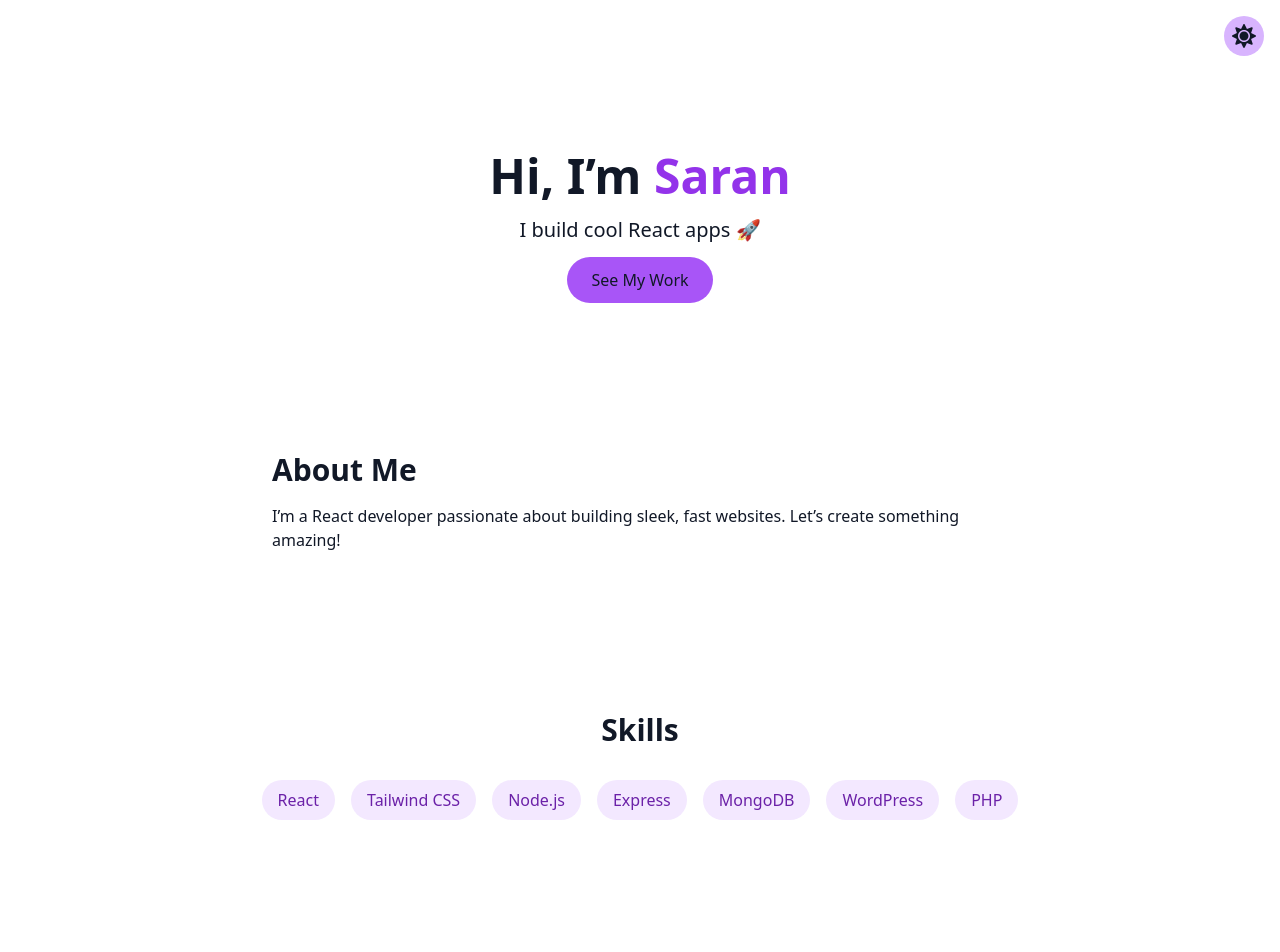
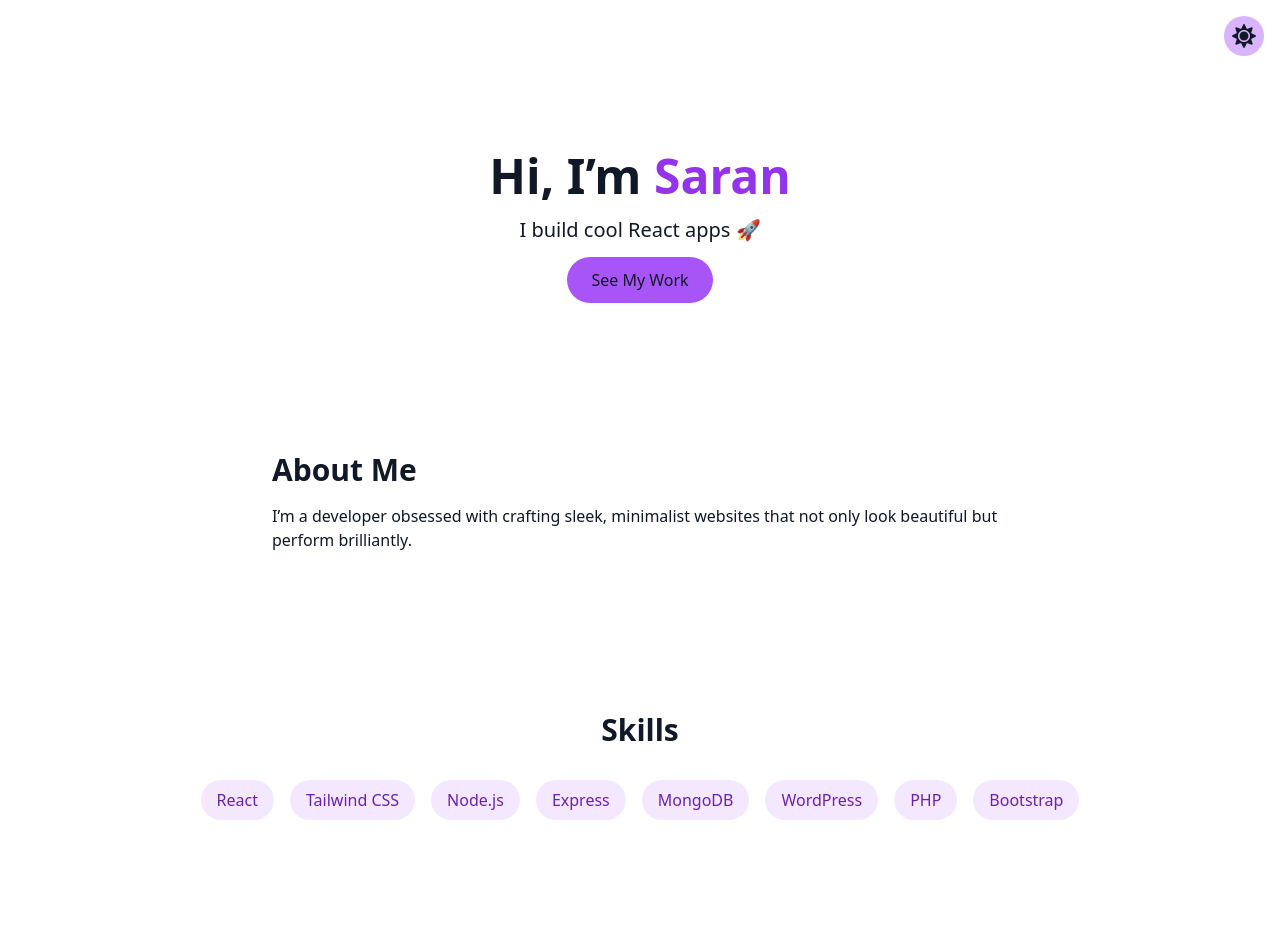
Before and after one commit to raiden597/my-portfolio, a React (Create React App) app: page / in a window 1280 px wide. Shown: the top 952 px of the page. Built offline with nearby package versions, Linux system fonts and the light colour scheme.

Commit message:
UI changes.

```diff
--- a/src/App.js
+++ b/src/App.js
@@ -67,8 +67,7 @@ function App() {
       >
         <h2 className="text-3xl font-bold mb-4">About Me</h2>
         <p>
-          I’m a React developer passionate about building sleek, fast websites. Let’s create
-          something amazing!
+        I’m a developer obsessed with crafting sleek, minimalist websites that not only look beautiful but perform brilliantly.
         </p>
       </motion.section>
 
@@ -81,7 +80,7 @@ function App() {
       >
         <h2 className="text-3xl font-bold mb-8">Skills</h2>
         <div className="flex justify-center flex-wrap gap-4">
-          {['React', 'Tailwind CSS', 'Node.js', 'Express', 'MongoDB','WordPress','PHP'].map((skill) => (
+          {['React', 'Tailwind CSS', 'Node.js', 'Express', 'MongoDB','WordPress','PHP','Bootstrap'].map((skill) => (
             <span
               key={skill}
               className="bg-purple-100 text-purple-800 px-4 py-2 rounded-full"
```
